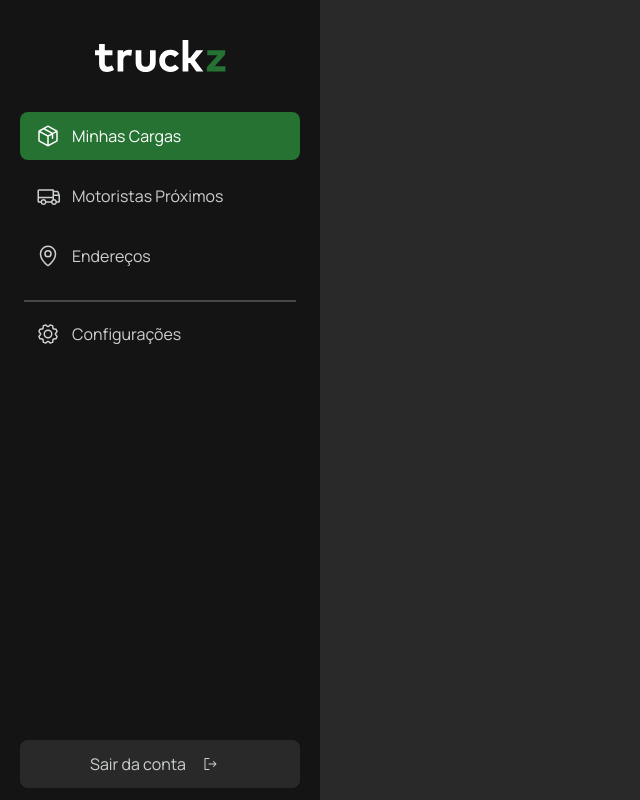
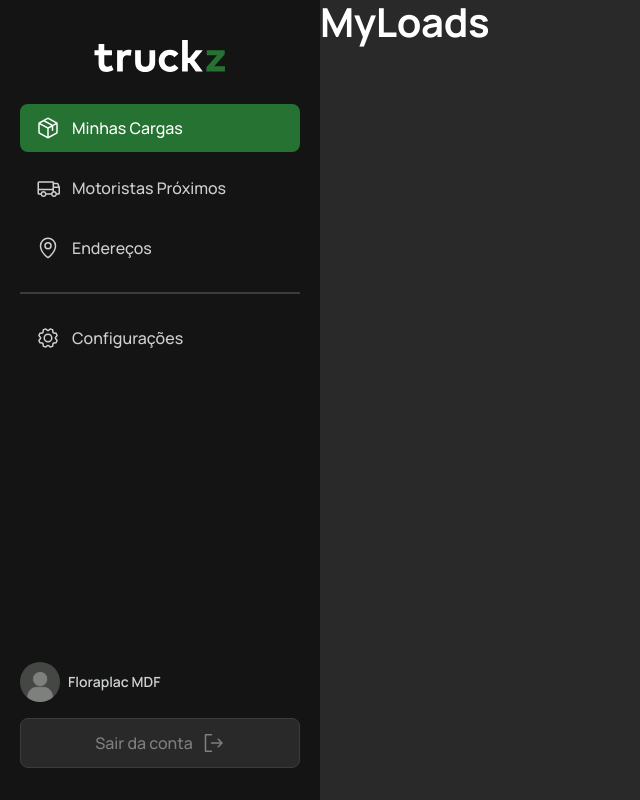
Before and after one commit to coyotetec/truckz-web, a React (Vite) app: page /my-loads in a window 1280 px wide. Shown: the whole page, without its empty margins (0-640 px from the left). Built offline with nearby package versions, Linux system fonts and the light colour scheme.

Commit message:
feat: make all logic of routing

```diff
--- a/src/App.tsx
+++ b/src/App.tsx
@@ -2,12 +2,15 @@ import { ThemeProvider } from 'styled-components';
 import { mainTheme } from './assets/styles/themes/main';
 import { GlobalStyle } from './assets/styles/GlobalStyles';
 import { Router } from './Router';
+import { AuthProvider } from './contexts/AuthContext';
 
 export function App() {
   return (
     <ThemeProvider theme={mainTheme}>
-      <GlobalStyle />
-      <Router />
+      <AuthProvider>
+        <GlobalStyle />
+        <Router />
+      </AuthProvider>
     </ThemeProvider>
   );
 }
--- /dev/null
+++ b/src/Router/AuthGuard.tsx
@@ -0,0 +1,20 @@
+import { Navigate, Outlet } from 'react-router-dom';
+import { useAuth } from '../hooks/useAuth';
+
+interface AuthGuardProps {
+  isPrivate: boolean;
+}
+
+export function AuthGuard({ isPrivate }: AuthGuardProps) {
+  const { signedIn } = useAuth();
+
+  if (!signedIn && isPrivate) {
+    return <Navigate to="/login" replace />;
+  }
+
+  if (signedIn && !isPrivate) {
+    return <Navigate to="/" replace />;
+  }
+
+  return <Outlet />;
+}
--- a/src/Router/index.tsx
+++ b/src/Router/index.tsx
@@ -1,24 +1,44 @@
 import { BrowserRouter, Navigate, Route, Routes } from 'react-router-dom';
 import { MyLoads } from '../view/pages/MyLoads';
-import { Sidebar } from '../view/components/Sidebar';
-import { AppStyle } from './style';
 import { DriversNear } from '../view/pages/DriversNear';
 import { Addresses } from '../view/pages/Addresses';
-import { Settings } from '../view/pages/Settings';
+import { AppLayout } from '../view/layouts/AppLayout';
+import { SettingsLayout } from '../view/layouts/SettingsLayout';
+import { ContractorData } from '../view/pages/Settings/ContractorData';
+import { UserData } from '../view/pages/Settings/UserData';
+import { Login } from '../view/pages/Login';
+import { ContractorSignUp } from '../view/pages/ContractorSignUp';
+import { AuthGuard } from './AuthGuard';
 
 export function Router() {
   return (
     <BrowserRouter>
-      <AppStyle>
-        <Sidebar />
       <Routes>
+        <Route element={<AuthGuard isPrivate={false} />}>
+          <Route path="/login" element={<Login />} />
+          <Route path="/sign-up/contractor" element={<ContractorSignUp />} />
+        </Route>
+
+        <Route element={<AuthGuard isPrivate={true} />}>
+          <Route element={<AppLayout />}>
             <Route path="/" element={<Navigate to="/my-loads" />} />
             <Route path="/my-loads" element={<MyLoads />} />
             <Route path="/drivers" element={<DriversNear />} />
             <Route path="/addresses" element={<Addresses />} />
-          <Route path="settings" element={<Settings />} />
+            <Route element={<SettingsLayout />}>
+              <Route
+                path="/settings"
+                element={<Navigate to="/settings/user-data" />}
+              />
+              <Route path="/settings/user-data" element={<UserData />} />
+              <Route
+                path="/settings/contractor-data"
+                element={<ContractorData />}
+              />
+            </Route>
+          </Route>
+        </Route>
       </Routes>
-      </AppStyle>
     </BrowserRouter>
   );
 }
--- a/src/Router/style.ts
+++ /dev/null
@@ -1,5 +0,0 @@
-import styled from 'styled-components';
-
-export const AppStyle = styled.div`
-  display: flex;
-`;
--- a/src/assets/styles/GlobalStyles.ts
+++ b/src/assets/styles/GlobalStyles.ts
@@ -16,14 +16,16 @@ export const GlobalStyle = createGlobalStyle`
   }
 
   html, body, #root {
-    width: 100vw;
     min-height: 100vh;
   }
 
   button {
     cursor: pointer;
-    font-size: 1rem;
-    color: ${({ theme }) => theme.colors.white[100]};
+    font-size: 16px;
+  }
+
+  strong {
+    font-weight: 600;
   }
 
   h1, h2, h3, h4, h5 {
--- /dev/null
+++ b/src/contexts/AuthContext.tsx
@@ -0,0 +1,19 @@
+import { createContext, useState } from 'react';
+
+interface AuthProviderProps {
+  children: React.ReactNode;
+}
+
+interface AuthContextValue {
+  signedIn: boolean;
+}
+
+export const AuthContext = createContext({} as AuthContextValue);
+
+export function AuthProvider({ children }: AuthProviderProps) {
+  const [signedIn, setSignedIn] = useState<boolean>(true);
+
+  return (
+    <AuthContext.Provider value={{ signedIn }}>{children}</AuthContext.Provider>
+  );
+}
--- /dev/null
+++ b/src/hooks/useAuth.ts
@@ -0,0 +1,6 @@
+import { useContext } from 'react';
+import { AuthContext } from '../contexts/AuthContext';
+
+export function useAuth() {
+  return useContext(AuthContext);
+}
--- a/src/view/components/Sidebar/index.tsx
+++ b/src/view/components/Sidebar/index.tsx
@@ -1,18 +1,18 @@
 import { NavLink } from 'react-router-dom';
 import { Logo } from '../Logo';
-import { Button, Container } from './style';
-
+import { Container } from './style';
 import { Package, Truck, MapPin, Gear, SignOut } from '@phosphor-icons/react';
+import { useTheme } from 'styled-components';
+import userPlaceholder from '../../../assets/images/user-placeholder.png';
 
 export function Sidebar() {
+  const theme = useTheme();
+
   return (
     <Container>
-      <div>
-        <Logo className="logo" height={32} />
-        <NavLink
-          to="/my-loads"
-          className={({ isActive }) => (isActive ? 'active' : '')}
-        >
+      <Logo height={32} />
+      <nav className="menu-items">
+        <NavLink to="/my-loads">
           <Package size={24} />
           Minhas Cargas
         </NavLink>
@@ -29,11 +29,17 @@ export function Sidebar() {
           <Gear size={24} />
           Configurações
         </NavLink>
-      </div>
-      <Button action="exit">
-        Sair da conta
-        <SignOut />
-      </Button>
+      </nav>
+      <footer>
+        <div className="profile">
+          <img src={userPlaceholder} alt="Foto de perfil" />
+          <strong>Floraplac MDF</strong>
+        </div>
+        <button type="button" className="signout-button">
+          Sair da conta
+          <SignOut size={24} color={theme.colors.white[800]} />
+        </button>
+      </footer>
     </Container>
   );
 }
--- a/src/view/components/Sidebar/style.ts
+++ b/src/view/components/Sidebar/style.ts
@@ -1,84 +1,82 @@
 import styled from 'styled-components';
 
-export const Container = styled.nav`
-  align-items: center;
-  background-color: ${({ theme }) => theme.colors.black[600]};
+export const Container = styled.aside`
+  width: 20rem;
+  height: 100vh;
+  padding: 2.5rem 1.25rem 2rem;
   display: flex;
   flex-direction: column;
-  justify-content: space-between;
-  height: 100vh;
+  align-items: stretch;
+  background-color: ${({ theme }) => theme.colors.black[600]};
   position: fixed;
-  width: 20rem;
+  top: 0;
+  left: 0;
+  z-index: 999;
 
-  div {
-    align-items: center;
+  nav {
     display: flex;
     flex-direction: column;
+    align-items: stretch;
+    gap: 0.75rem;
     width: 100%;
-
-    .logo {
-      margin: 2.5rem 0;
-    }
+    margin-top: 2rem;
 
     a {
+      display: flex;
       align-items: center;
-      background-color: ${({ theme }) => theme.colors.black[600]};
+      gap: 0.75rem;
+      padding: 0.75rem 1rem;
       border: none;
       border-radius: 8px;
       color: ${({ theme }) => theme.colors.white[400]};
-      display: flex;
-      height: 3rem;
       text-decoration: none;
-      margin-bottom: 0.75rem;
-      width: 17.5rem;
+      font-weight: 500;
 
-      svg {
-        margin: 0 12px 0 16px;
+      &.active {
+        background-color: ${({ theme }) => theme.colors.primary[400]};
+        color: ${({ theme }) => theme.colors.white[100]};
       }
     }
 
-    .active {
-      background-color: ${({ theme }) => theme.colors.primary[400]};
-      color: ${({ theme }) => theme.colors.white[100]};
+    hr {
+      border: 1px solid ${({ theme }) => theme.colors.black[200]};
+      margin: 0.5rem 0;
+    }
+  }
+
+  footer {
+    margin-top: auto;
+
+    .profile {
+      display: flex;
+      align-items: center;
+      gap: 0.5rem;
+
+      img {
+        width: 2.5rem;
+        height: 2.5rem;
+        object-fit: cover;
+        border-radius: 999px;
+      }
+
+      strong {
+        font-size: 14px;
+      }
     }
 
-    hr {
-      border: ${({ theme }) => `1px solid ${theme.colors.black[100]}`};
-      margin: 0.5rem 0;
-      width: 85%;
+    .signout-button {
+      width: 100%;
+      margin-top: 1rem;
+      padding: 0.75rem 0rem;
+      display: flex;
+      justify-content: center;
+      align-items: center;
+      gap: 0.5rem;
+      border-radius: 0.5rem;
+      border: 1px solid ${({ theme }) => theme.colors.black[200]};
+      background: ${({ theme }) => theme.colors.black[400]};
+      color: ${({ theme }) => theme.colors.white[800]};
+      font-weight: 500;
     }
   }
 `;
-
-interface ButtonProps {
-  action?: 'exit';
-}
-
-export const Button = styled.button<ButtonProps>`
-  align-items: center;
-  background-color: ${({ action, theme }) =>
-    action === 'exit' ? theme.colors.black[400] : theme.colors.black[600]};
-  border: none;
-  border-radius: 8px;
-  color: ${({ theme }) => theme.colors.white[400]};
-  display: flex;
-  height: 3rem;
-  justify-content: ${({ action }) => action === 'exit' && 'center'};
-  margin-bottom: 0.75rem;
-  width: 17.5rem;
-
-  svg {
-    margin: 0 12px 0 16px;
-  }
-
-  &:active {
-    background-color: ${({ action, theme }) =>
-      action === 'exit'
-        ? `${theme.colors.complementary.red[500]}`
-        : `${theme.colors.primary[400]}`};
-    color: ${({ theme }) => theme.colors.white[100]};
-  }
-  &:hover {
-    color: ${({ theme }) => theme.colors.white[100]};
-  }
-`;
--- /dev/null
+++ b/src/view/layouts/AppLayout/index.tsx
@@ -0,0 +1,12 @@
+import { Outlet } from 'react-router-dom';
+import { Sidebar } from '../../components/Sidebar';
+import { Container } from './styles';
+
+export function AppLayout() {
+  return (
+    <Container>
+      <Sidebar />
+      <Outlet />
+    </Container>
+  );
+}
--- /dev/null
+++ b/src/view/layouts/AppLayout/styles.ts
@@ -0,0 +1,7 @@
+import styled from 'styled-components';
+
+export const Container = styled.div`
+  min-height: 100vh;
+  padding-left: 20rem;
+  position: relative;
+`;
```
Lines whose indentation alone changed are shown as unchanged.
